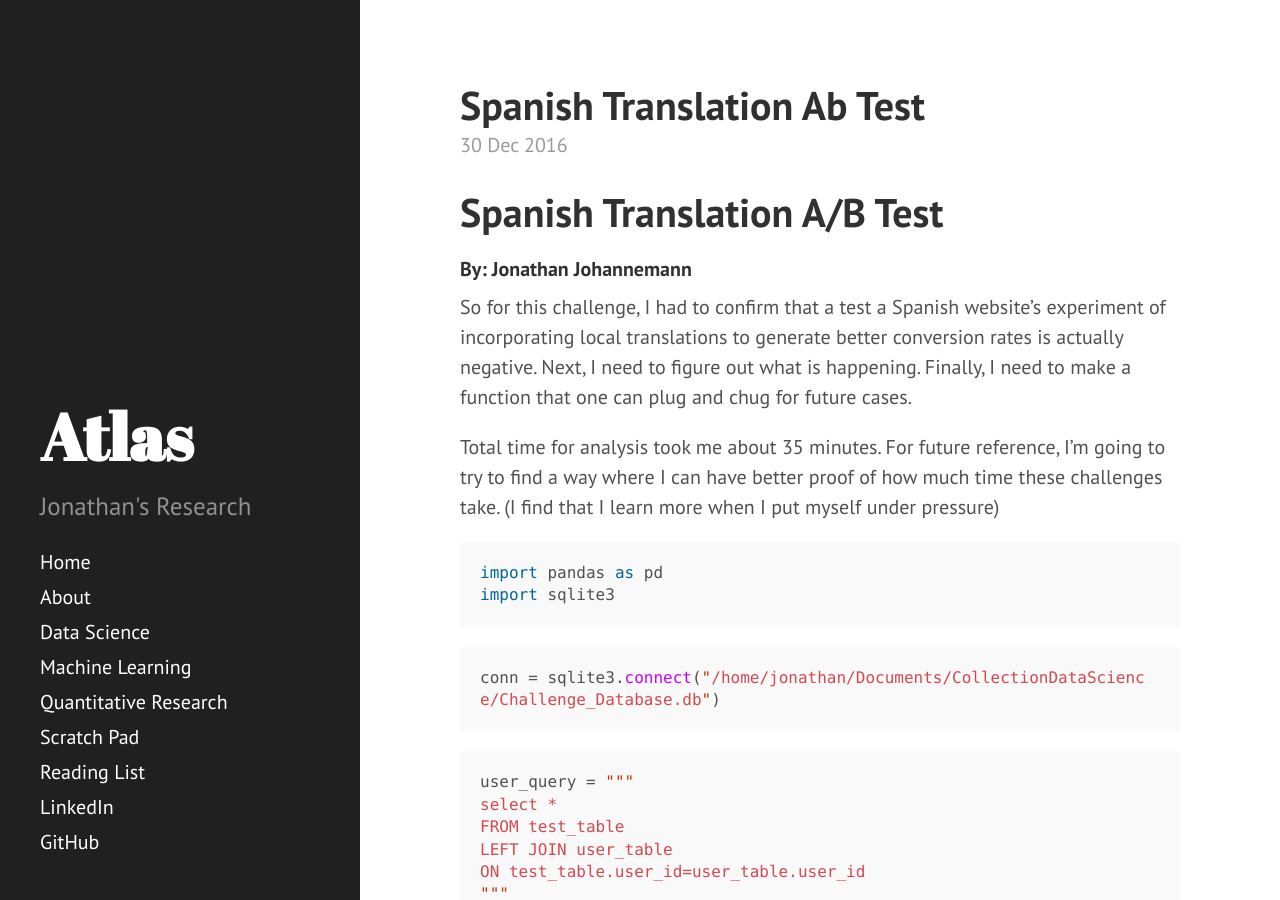
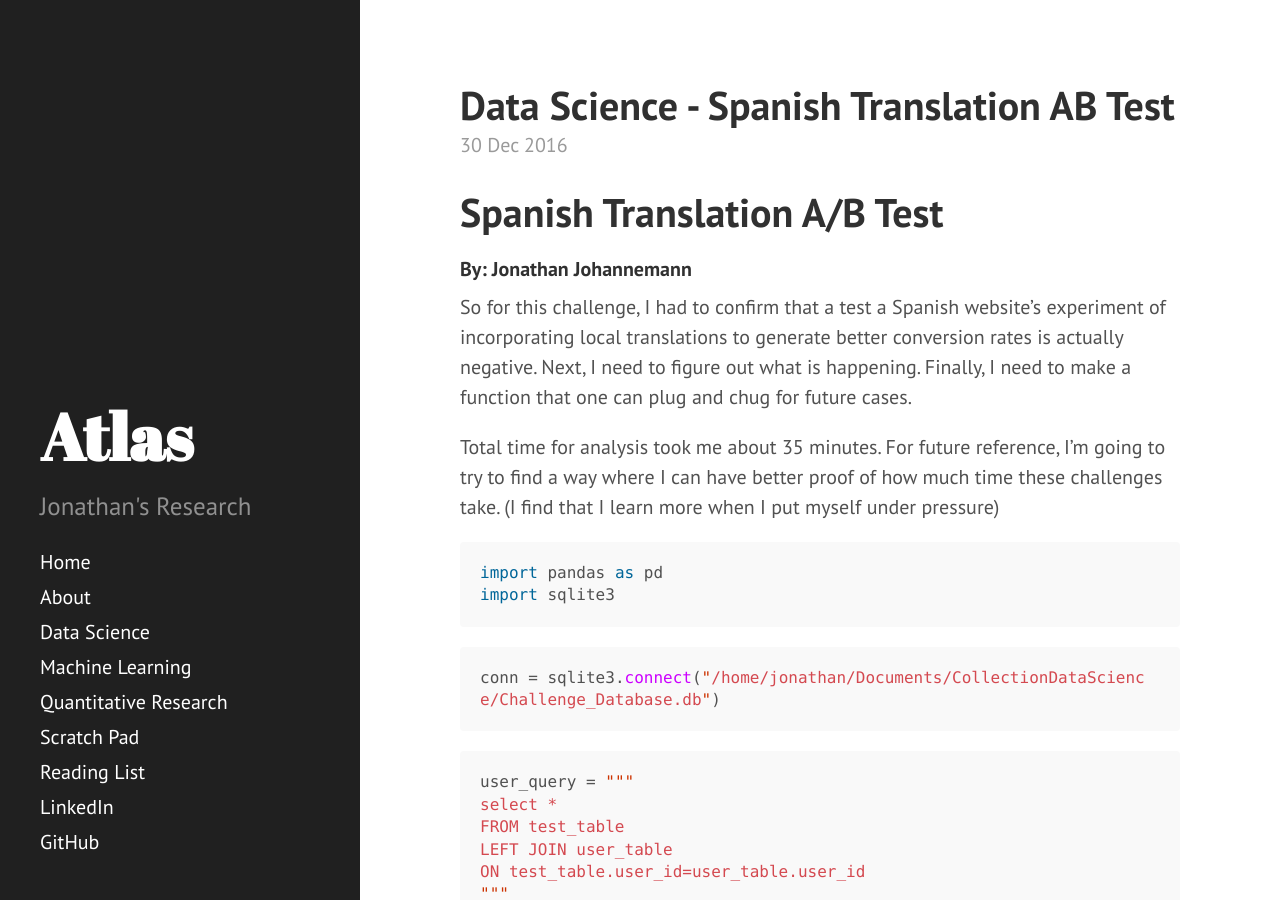
Before and after one commit to JonathanJohann/Research, a Jekyll site: the page built from _posts/Data_Science/2016-12-30-Spanish-Translation-AB-Test.md, in a window 1280 px wide and 900 px high. Built offline with Jekyll 4.4.1, drawn with Linux system fonts in a browser that asks for light colours; Markdown is read by kramdown in place of the engine named in the settings.

Commit message:
Update 2016-12-30-Spanish-Translation-AB-Test.md

```diff
--- a/_posts/Data_Science/2016-12-30-Spanish-Translation-AB-Test.md
+++ b/_posts/Data_Science/2016-12-30-Spanish-Translation-AB-Test.md
@@ -1,7 +1,7 @@
 ---
 layout: post
 hidden_category: ds
-title:
+title: Data Science - Spanish Translation AB Test
 weight: 10
 hard_wrap: false
 ---
```
